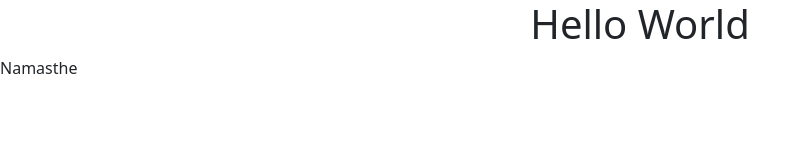
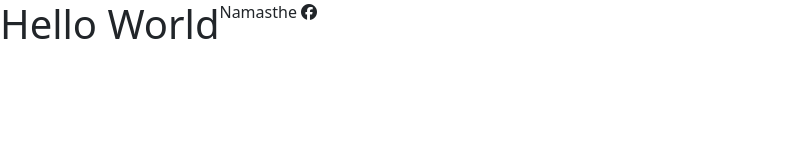
Before and after one commit to Shalini-jadala/portfolio-project, a plain HTML site: page index.html in a window 1280 px wide. Shown: the whole page, without its empty margins (0-809 px from the left). Drawn offline with nearby package versions, Linux system fonts and the light colour scheme.

Commit message:
added fontawesome and bootsrap

```diff
--- a/index.html
+++ b/index.html
@@ -9,6 +9,7 @@
     <script src="https://cdn.jsdelivr.net/npm/bootstrap@5.3.8/dist/js/bootstrap.bundle.min.js"
     integrity="sha384-FKyoEForCGlyvwx9Hj09JcYn3nv7wiPVlz7YYwJrWVcXK/BmnVDxM+D2scQbITxI"
     crossorigin="anonymous"></script>
+    <script src="https://kit.fontawesome.com/3735a42fd8.js" crossorigin="anonymous"></script>
     <link rel="preconnect" href="https://fonts.googleapis.com">
     <link rel="preconnect" href="https://fonts.gstatic.com" crossorigin>
     <link href="https://fonts.googleapis.com/css2?family=Poppins:ital,wght@0,100;0,200;0,300;0,400;0,500;0,600;0,700;0,800;0,900;1,100;1,200;1,300;1,400;1,500;1,600;1,700;1,800;1,900&display=swap"
@@ -22,9 +23,9 @@
 
 </head>
 <body>
-
+    <div class="d-flex">
     <h1> Hello World</h1>
-    <p>Namasthe </p>
-
+    <p>Namasthe <i class="fa-brands fa-facebook"></i></p>
+    </div>
 </body>
 </html>
```
